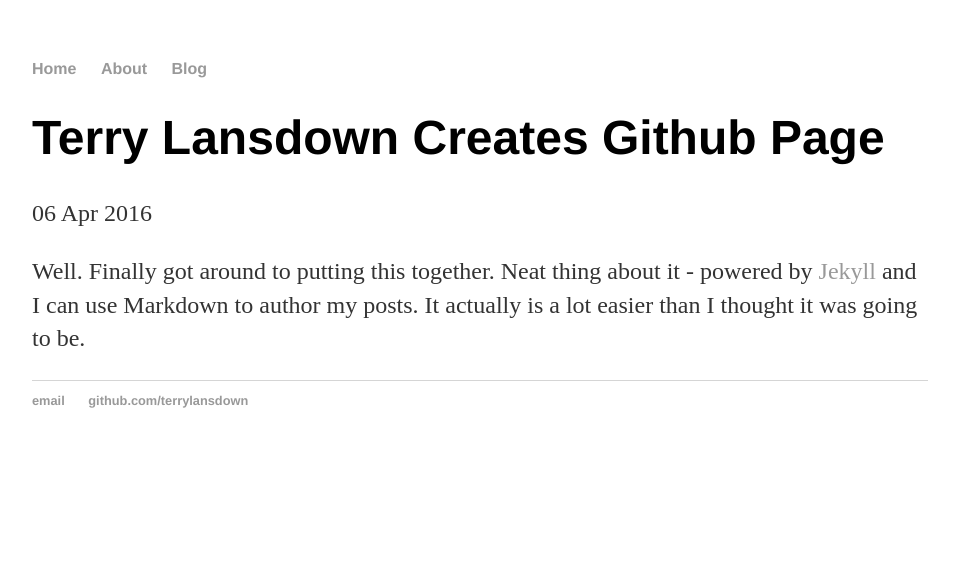
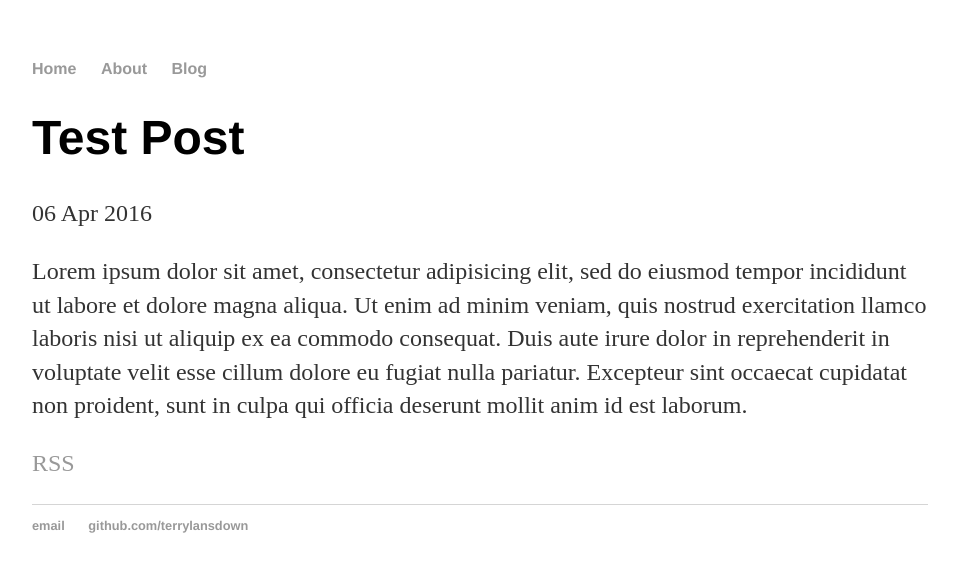
Before and after one commit to TerryLansdown/terrylansdown.github.io, a Jekyll site: the page built from _posts/2016-04-06-terry-lansdown-site-created.md, in a window 1280 px wide. Shown: the top 572 px of the page, without its empty margins (160-1119 px from the left). Built offline with Jekyll 4.4.1, drawn with Linux system fonts in a browser that asks for light colours.

Commit message:
1510 Updates

```diff
--- a/_posts/2016-04-06-terry-lansdown-site-created.md
+++ b/_posts/2016-04-06-terry-lansdown-site-created.md
@@ -1,7 +1,11 @@
 ---
 layout: post
-title: "Terry Lansdown Creates Github Page"
-date: 6, April 2016
+title: "Test Post"
+date: 2016-04-06-15-00
 ---
 
-Well. Finally got around to putting this together. Neat thing about it - powered by [Jekyll](http://jekyllrb.com) and I can use Markdown to author my posts. It actually is a lot easier than I thought it was going to be.
+Lorem ipsum dolor sit amet, consectetur adipisicing elit, sed do eiusmod tempor incididunt ut labore et dolore magna aliqua. Ut enim ad minim veniam, quis nostrud exercitation llamco laboris nisi ut aliquip ex ea commodo consequat. Duis aute irure dolor in reprehenderit in voluptate velit esse cillum dolore eu fugiat nulla pariatur. Excepteur sint occaecat cupidatat non proident, sunt in culpa qui officia deserunt mollit anim id est laborum.
+
+[RSS][1]
+
+[1]: http://terrylansdown.github.io/blog/atom.xml
```
Also changed, not shown: _posts/2016-04-05-beep.md (added, +7 -0 lines), _posts/2016-04-06-more-testing.md (deleted, +0 -11 lines), _posts/2016-04-06-testing.md (deleted, +0 -11 lines).
